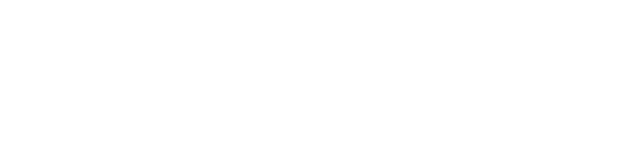
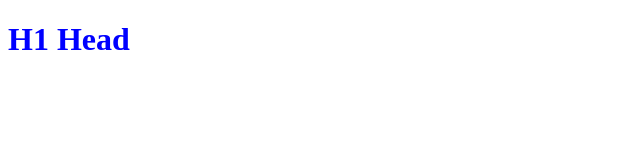
Before and after one commit to l42yc4t/git-practice, a plain HTML site: page index.html in a window 1280 px wide. Shown: the whole page, without its empty margins (0-640 px from the left). Drawn offline with Linux system fonts and the light colour scheme.

Commit message:
add h1 head

```diff
--- a/css/all.css
+++ b/css/all.css
@@ -1,3 +1,7 @@
 body {
     color: #000;
 }
+
+h1 {
+    color: blue;
+}
--- a/index.html
+++ b/index.html
@@ -9,7 +9,7 @@
 </head>
 
 <body>
-
+    <h1>H1 Head</h1>
 </body>
 
 </html>
```
